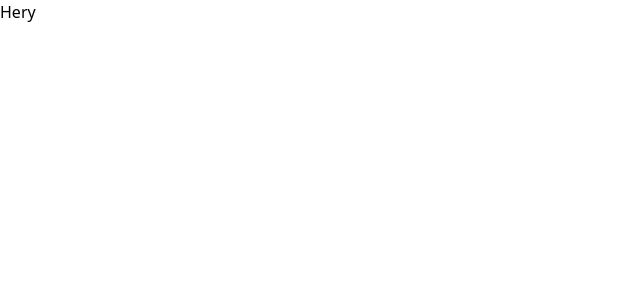
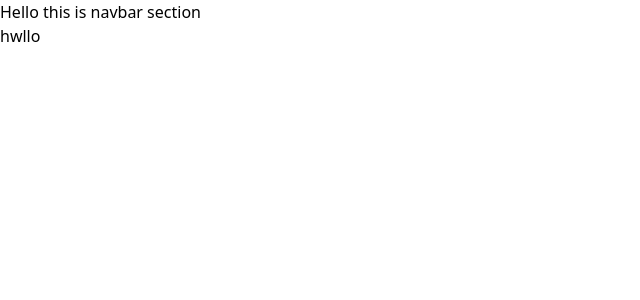
Before and after one commit to aryal05/CODSOFT, a React (Vite) app in the folder Shop/shopify/: page / in a window 1280 px wide. Shown: the top 300 px of the page, without its empty margins (0-640 px from the left). Built offline with nearby package versions, Linux system fonts and the light colour scheme.

Commit message:
file setup for navbar

```diff
--- a/Shop/shopify/src/App.jsx
+++ b/Shop/shopify/src/App.jsx
@@ -1,10 +1,16 @@
+import NavBar from "./components/home/NavBar"
 import React from 'react'
-
+import { Outlet } from 'react-router-dom'
 const App = () => {
   return (
-    <div>
-      Hery
-    </div>
+    <>
+
+  <NavBar/>
+     <Outlet/>
+
+
+
+    </>
   )
 }
 
--- /dev/null
+++ b/Shop/shopify/src/components/home/Home.jsx
@@ -0,0 +1,11 @@
+import React from 'react'
+
+const Home = () => {
+  return (
+    <div>
+      hwllo
+    </div>
+  )
+}
+
+export default Home
--- /dev/null
+++ b/Shop/shopify/src/components/home/NavBar.jsx
@@ -0,0 +1,12 @@
+import React from 'react'
+
+const NavBar = () => {
+  return (
+    <div>
+        <h1>Hello this is navbar section</h1>
+
+    </div>
+  )
+}
+
+export default NavBar
--- a/Shop/shopify/src/main.jsx
+++ b/Shop/shopify/src/main.jsx
@@ -1,10 +1,37 @@
-import { StrictMode } from 'react'
-import { createRoot } from 'react-dom/client'
-import App from './App.jsx'
-import './index.css'
+import React from 'react';
+import ReactDOM from 'react-dom/client';
+import App from './App.jsx';
+import './index.css';
 
-createRoot(document.getElementById('root')).render(
-  <StrictMode>
-    <App />
-  </StrictMode>,
-)
+import { createBrowserRouter, RouterProvider } from 'react-router-dom';
+import Home from './components/home/Home.jsx';
+
+
+const router = createBrowserRouter([
+  {
+    path: '/',
+    element: <App />,
+    children: [
+      {
+        index: true,  // This makes sure the home route '/' renders the Home component
+        element: <Home/>,
+      },
+      // {
+      //   path: 'contact',
+      //   element: <Contact />,
+      // },
+      // {
+      //   path: 'about',
+      //   element: <About />,
+      // },
+      // {
+      //   path: 'shop',
+      //   element: <Shop/>,
+      // },
+    ],
+  },
+]);
+
+ReactDOM.createRoot(document.getElementById('root')).render(
+  <RouterProvider router={router} />
+);
```
